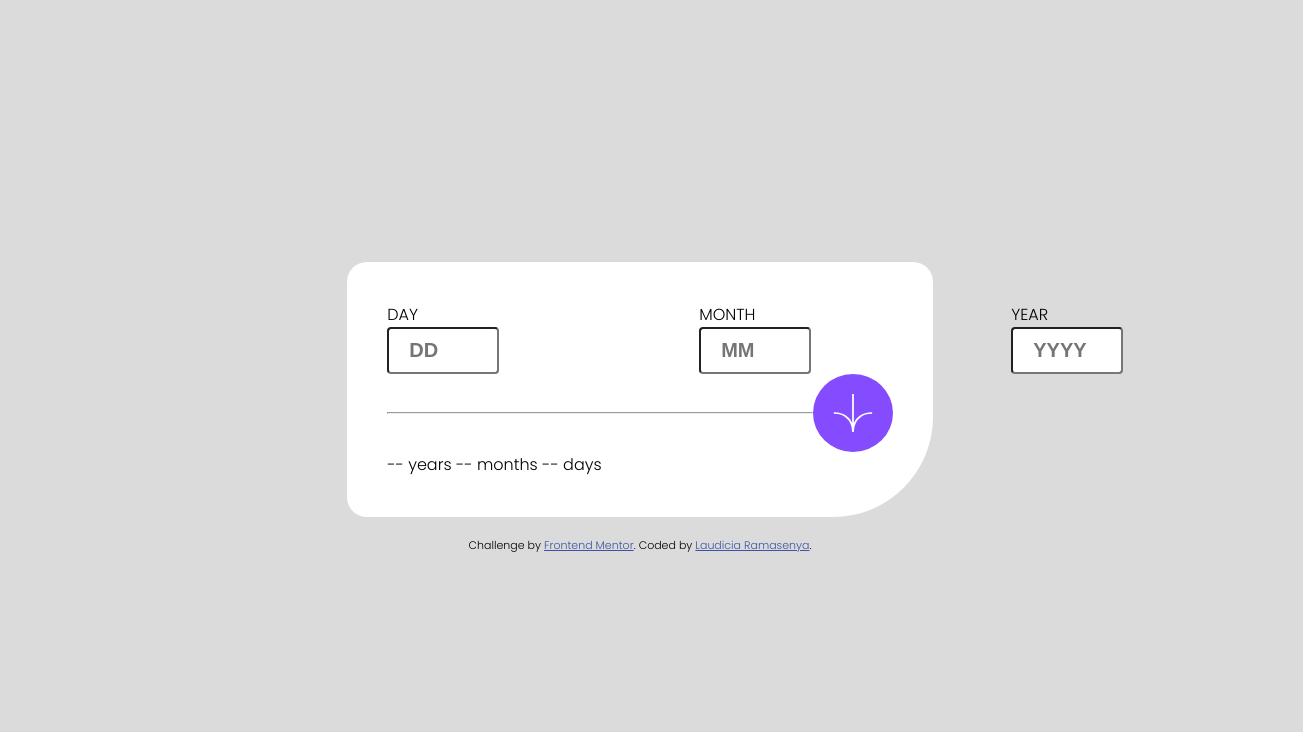
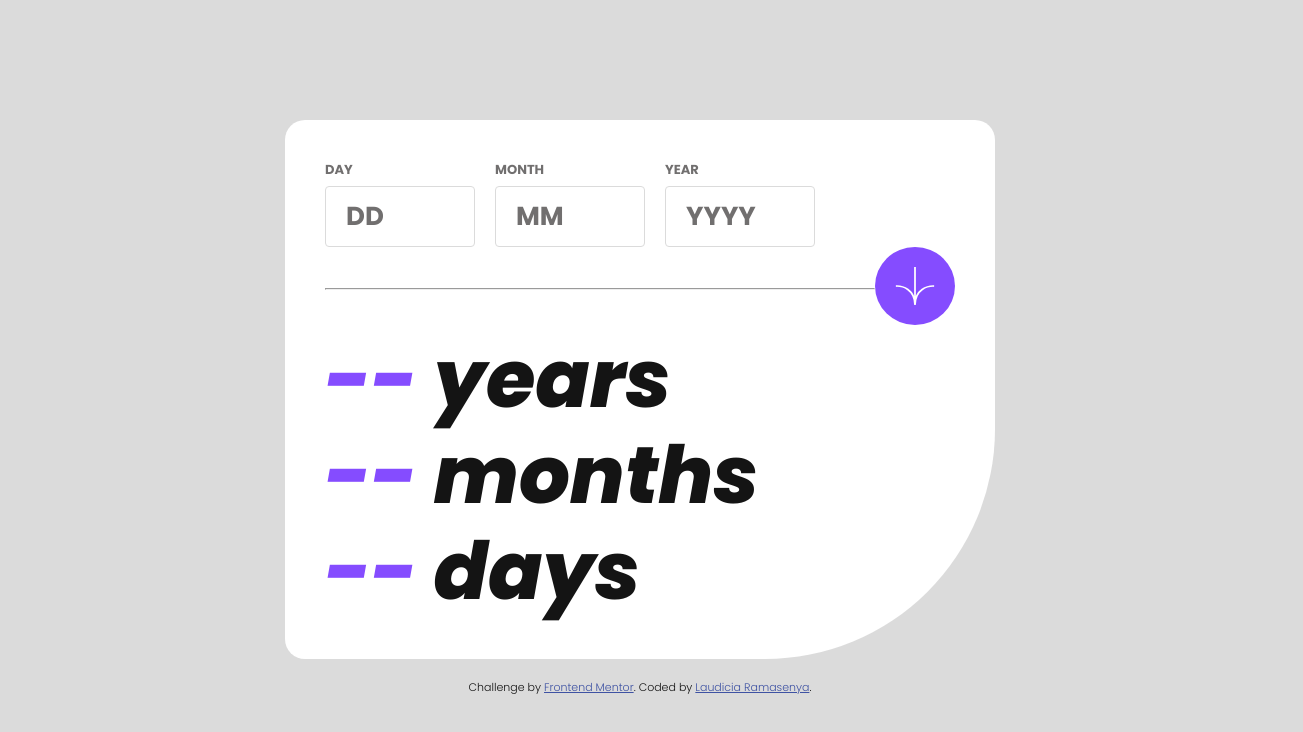
Before and after one commit to LaudRam/age-calculator-app, a plain HTML site: page index.html in a window 1280 px wide. Shown: the whole page, 1303 px wide, since content can reach past the window. Drawn offline with Linux system fonts and the light colour scheme.

Commit message:
Static page styling complete

```diff
--- a/index.html
+++ b/index.html
@@ -39,11 +39,24 @@
       </div>
       <div class="icon-div">
         <hr />
-
-        <img src="/images/icon-arrow.svg" alt="" />
+        <button type="submit" id="submitButton">
+          <img src="/images/icon-arrow.svg" alt="submit button" />
+        </button>
       </div>
-
-      -- years -- months -- days
+      <div class="results-container">
+        <div class="results">
+          <span class="highlight">--</span>
+          years
+        </div>
+        <div class="results">
+          <span class="highlight">--</span>
+          months
+        </div>
+        <div class="results">
+          <span class="highlight">--</span>
+          days
+        </div>
+      </div>
     </div>
 
     <div class="attribution">
--- a/style.css
+++ b/style.css
@@ -1,5 +1,8 @@
+* {
+  font-family: "Poppins", sans-serif;
+  color: hsl(0, 0%, 8%);
+}
 body {
-  font-family: "Poppins", sans-serif;
   background-color: hsl(0, 0%, 86%);
   display: flex;
   flex-direction: column;
@@ -10,50 +13,36 @@ body {
 }
 .container {
   background-color: #fff;
-  /* width: -moz-fit-content; */
-  /* width: fit-content; */
+  border-radius: 20px 20px 230px 20px;
   padding: 40px;
-  border-radius: 20px 20px 100px 20px;
-  /* width: min-content; */
-  width: 40%;
-  /* display: flex; */
-  /* flex-direction: column; */
 }
 .form-container {
   display: flex;
   gap: 20px;
-  /* max-width: 100%; */
-  /* width: fit-content; */
-  /* height: fit-content; */
-  /* width: min-content; */
-  /* width: 100%; */
-  /* align-items: flex-start; */
-  /* overflow-x: hidden; */
+  margin-right: 140px;
 }
 .form-control {
   display: flex;
   flex-direction: column;
-  /* width: fit-content; */
-  /* height: fit-content; */
-  /* width: min-content; */
-  /* width: 100%; */
-  align-items: flex-start;
-  flex: 1;
-
+  gap: 6px;
+  width: 150px;
 }
 label {
   text-transform: uppercase;
-  /* width: fit-content; */
-  /* width: min-content; */
+  color: hsl(0, 1%, 44%);
+  font-weight: 700;
+  font-size: 13px;
 }
 input {
   padding: 10px 0 10px 20px;
   font-weight: 700;
-  font-size: 20px;
+  font-size: 26px;
   border-radius: 4px;
-  /* max-width: 100%; */
-  max-width: 30%;
-  /* max-width: min-content; */
+  border: 1px solid hsl(0, 0%, 86%);
+  max-width: 100%;
+}
+::placeholder {
+  color: hsl(0, 1%, 44%);
 }
 .icon-div {
   display: flex;
@@ -63,8 +52,15 @@ hr {
   width: 100%;
   height: 0;
 }
-h1{
-  display: inline-block;
+#submitButton {
+  background: none;
+  margin: 0;
+  border: none;
+  padding: 0;
+}
+#submitButton:hover img {
+  cursor: pointer;
+  background-color: hsl(0, 0%, 8%);
 }
 img {
   background-color: hsl(259, 100%, 65%);
@@ -72,7 +68,16 @@ img {
   border-radius: 50%;
   width: 40px;
   height: auto;
-  /* flex: -1; */
+}
+.results {
+  font-size: 80px;
+  font-weight: 800;
+  font-style: italic;
+  line-height: 1.2;
+  color: hsl(0, 0%, 8%);
+}
+.highlight {
+  color: hsl(259, 100%, 65%);
 }
 .attribution {
   font-size: 11px;
```
